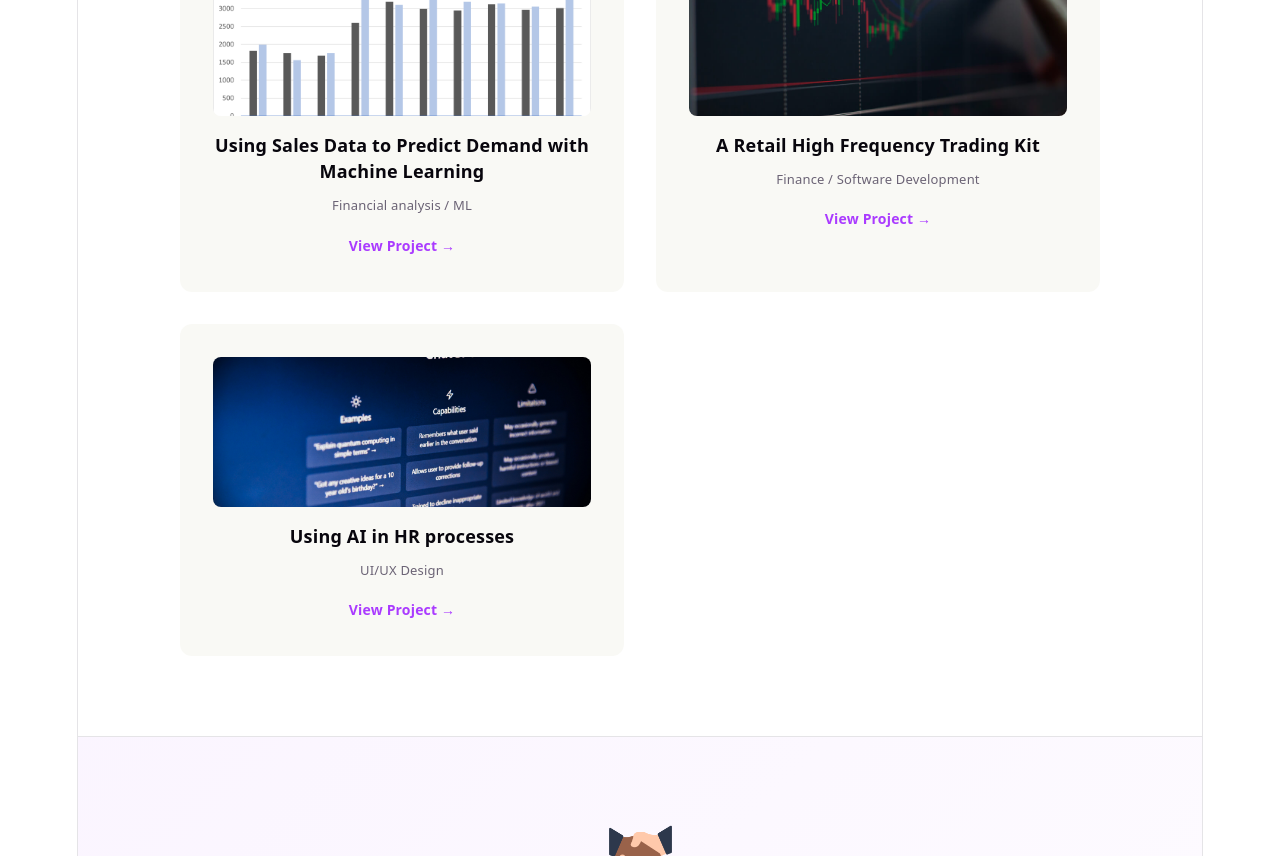
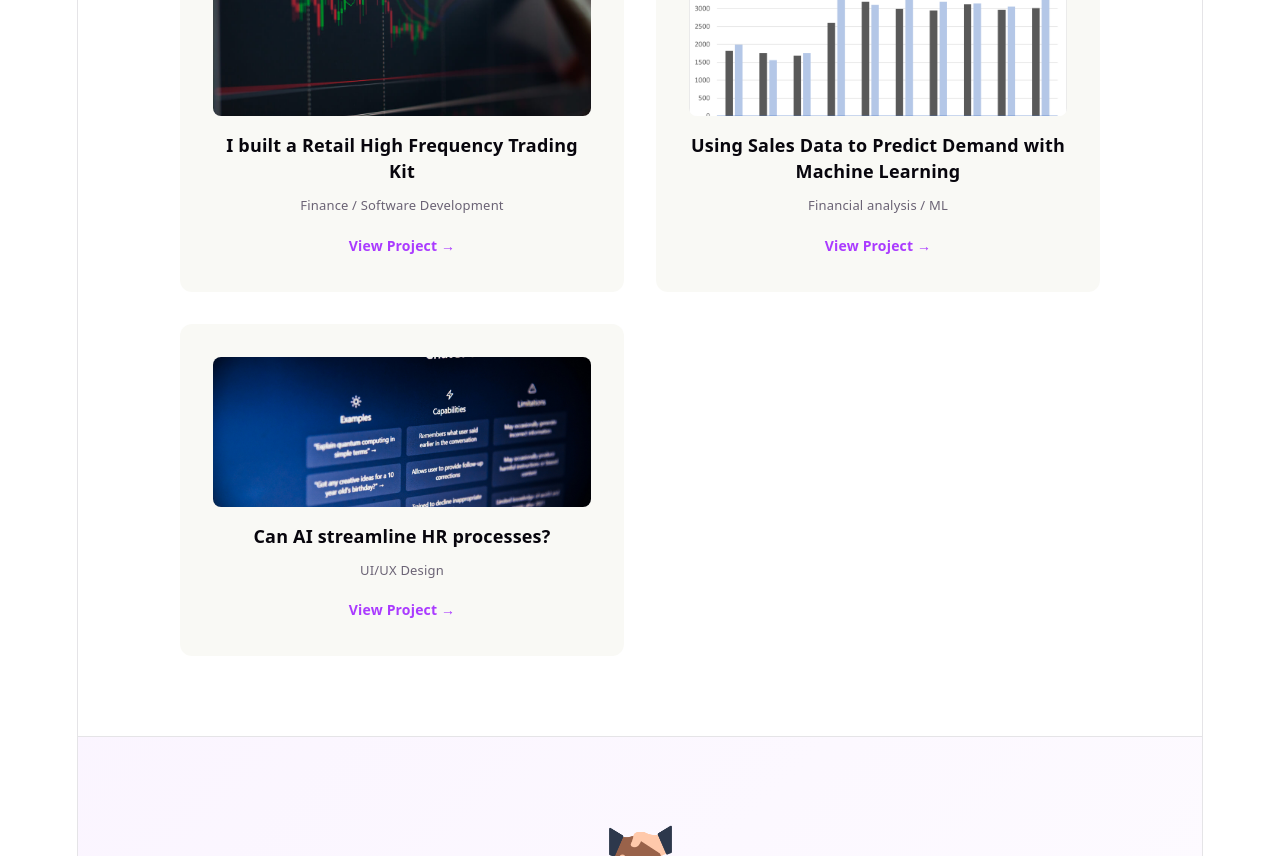
Before and after one commit to that-kimani/portfolio-website, a React (Vite) app: page / in a window 1280 px wide. Shown: the part 1720-2576 px from the top of the page. Built offline with nearby package versions, Linux system fonts and the light colour scheme.

Commit message:
Reorder portfolio items for improved display consistency

```diff
--- a/src/components/Portfolio/Portfolio.jsx
+++ b/src/components/Portfolio/Portfolio.jsx
@@ -7,21 +7,21 @@ export default function Portfolio() {
   const portfolioItems = [
     {
       id: 1,
+      title: 'I built a Retail High Frequency Trading Kit',
+      category: 'Finance / Software Development',
+      image: candle_chart,
+      url: 'https://github.com/that-kimani/retail-hft-kit'
+    },
+    {
+      id: 2,
       title: 'Using Sales Data to Predict Demand with Machine Learning',
       category: 'Financial analysis / ML',
       image: transactions_to_forecasts,
       url: 'https://medium.com/@that.kimani/transactions-to-forecasts-sales-analysis-and-forecasting-using-ml-6b3e4f797693'
     },
     {
-      id: 2,
-      title: 'A Retail High Frequency Trading Kit',
-      category: 'Finance / Software Development',
-      image: candle_chart,
-      url: 'https://github.com/that-kimani/retail-hft-kit'
-    },
-    {
       id: 3,
-      title: 'Using AI in HR processes',
+      title: 'Can AI streamline HR processes?',
       category: 'UI/UX Design',
       image: ai_agents_and_hr,
       url: 'https://github.com/that-kimani/pegasus-recruitment-website'
```
